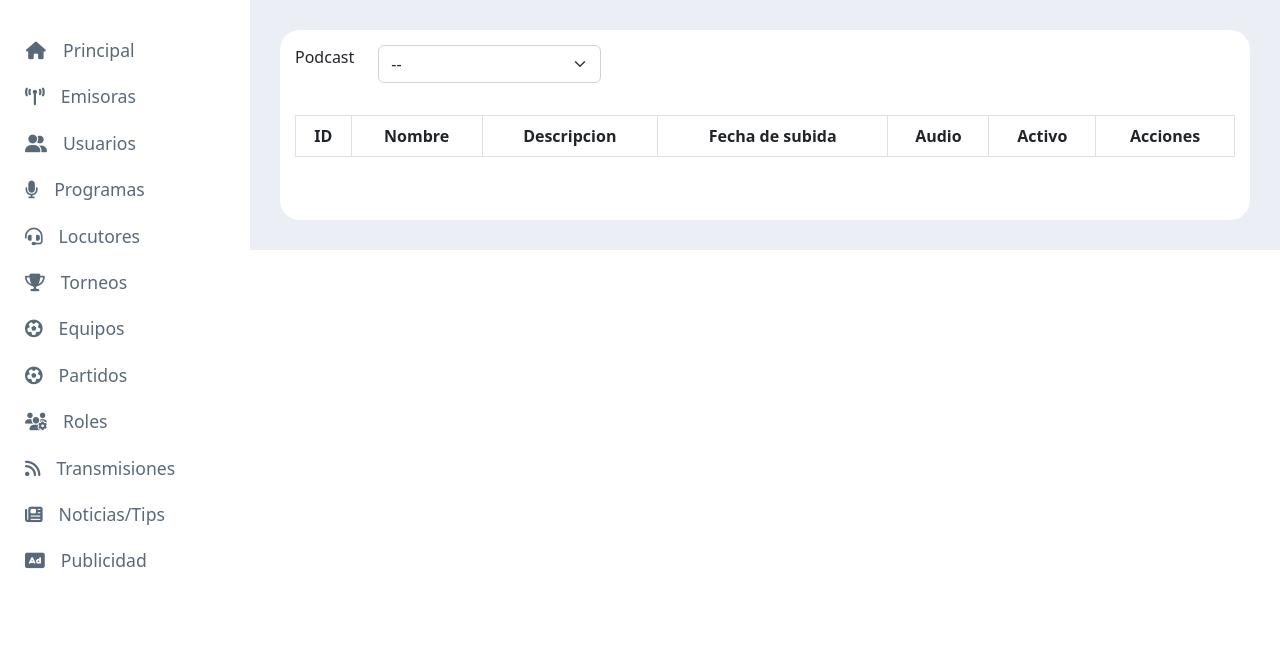
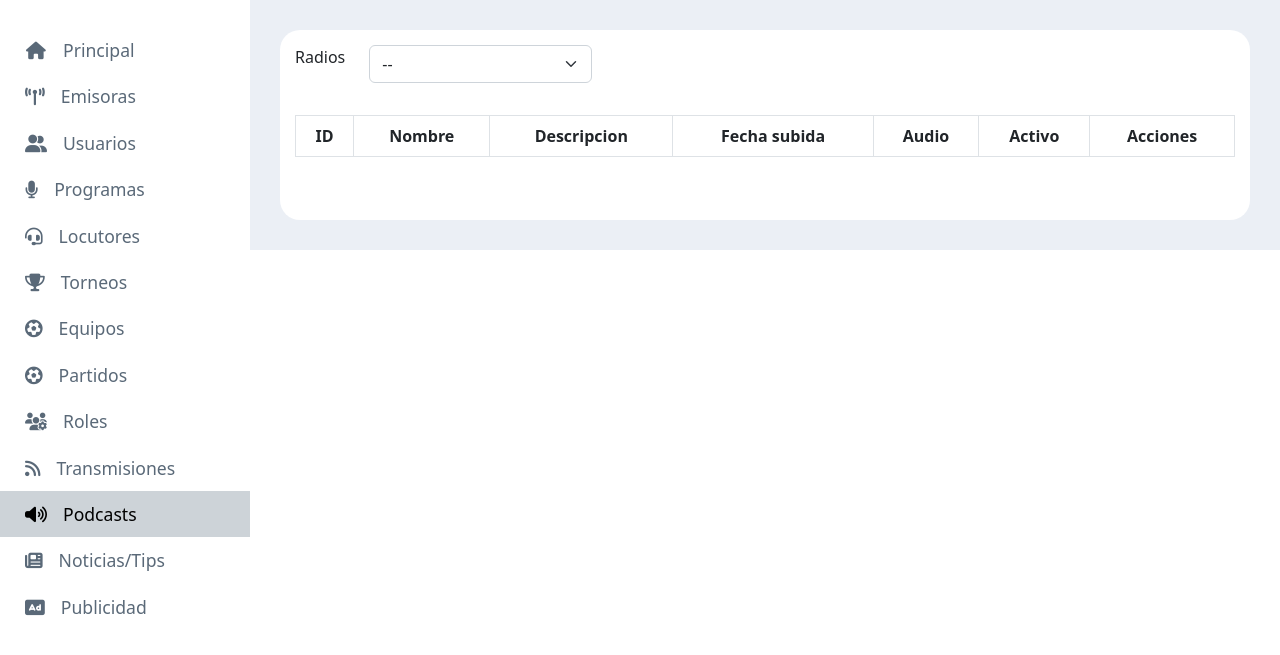
Before and after one commit to oscaresm98/appRadioCanela, a Django app: page /podcasts in a window 1280 px wide. Shown: the part 118-773 px from the top of the page. Run offline with Django 4.2, Linux system fonts and the light colour scheme; a user stored in the database is signed in; data comes from the database, SQL or seed files in the repository; both versions use the stored data as it was after the commit; lists and menus that the app fills with data are empty; some libraries are stand-ins or nearby versions.

Commit message:
Se agrego la opcion de agregar podcast

```diff
--- a/radioCanela/WebAdminRadio/static/webAdminRadio/js/datatable_podcasts.js
+++ b/radioCanela/WebAdminRadio/static/webAdminRadio/js/datatable_podcasts.js
@@ -30,14 +30,16 @@ function getSegmentos(emisora) {
         columnDefs: [
             { width: 10, targets: 0},
             { width: 200, targets: 1},
-            { width: 200, targets: 2},
-            { width: 250, targets: 3},
+            { width: 250, targets: 2},
+            { width: 150, targets: 4, render: function(data) {
+                return `${data.slice(0,10)}`;
+            }},
             { width: 250, targets: 4},
-            { width: 100, targets: 5},
-            { width: 150, className: "text-center", targets: 6, render: function(data){
-                return `<a href="/podcasts/` + data + `/editar" class="btn btn-success btn-sm" role="button"><i class="fas fa-pen mx-auto"></i></a>
-                        <a href="#" onclick="showWarning(` + data + `)" class="btn btn-danger btn-sm" role="button"><i class="fas fa-times mx-auto"></i></a>
-                        `
+            { width: 200, targets: 5},
+            { width: 250, className: "text-center", targets: 7, render: function(data){
+                return `<a href="/podcasts/` + data + `" class="btn btn-primary btn-sm" role="button"><i class="fas fa-eye mx-auto"></i></a>
+                        <a href="/podcasts/` + data + `/editar" class="btn btn-success btn-sm" role="button"><i class="fas fa-pen mx-auto"></i></a>
+                        <a href="#" onclick="showWarning(` + data + `)" class="btn btn-danger btn-sm" role="button"><i class="fas fa-times mx-auto"></i></a>`
             }},
         ],
     });
--- a/radioCanela/WebAdminRadio/templates/webAdminRadio/base_site.html
+++ b/radioCanela/WebAdminRadio/templates/webAdminRadio/base_site.html
@@ -51,10 +51,11 @@
             </li>
             {% comment %} <li>
                 <a class="action" href="{% url 'webadminradio:galeria' %}"><i class="fas fa-images"></i>Galeria</a>
+            </li>{% endcomment %}
+            <li>
+                <a class="action" href="{% url 'podcasts' %}"><i class="fas fa-volume-up"></i>Podcasts</a>
             </li>
-            <li>
-                <a class="action" href="{% url 'webadminradio:podcasts' %}"><i class="fas fa-volume-up"></i>Podcasts</a>
-            </li>
+            {% comment %}
             <li>
                 <a class="action" href="{% url 'webadminradio:sugerencias' %}"><i class="fas fa-edit"></i>Sugerencias</a>
             </li> {% endcomment %}
--- a/radioCanela/WebAdminRadio/templates/webAdminRadio/podcasts.html
+++ b/radioCanela/WebAdminRadio/templates/webAdminRadio/podcasts.html
@@ -10,7 +10,7 @@
     <link rel="stylesheet" type="text/css" href="{% static 'webAdminRadio/css/componentes/modal_info.css' %}">
 {% endblock %}
 {% block agregar_button %}
-    <a href="{% url 'agregar_podcasts' %}" class="btn btn-primary btn-md ms-auto action" role="button"><i class="fas fa-plus-circle"></i>Agregar Podcast</i></a>
+    <a href="{% url 'agregar_podcasts' %}" class="btn btn-primary btn-md ms-auto action" role="button"><i class="fas fa-plus-circle"></i>Agregar Podcast</a>
 {% endblock %}
 {% block content %}
     {% if messages %}
@@ -38,13 +38,13 @@
     <div claas="container-fluid">
         <div class="row">
             <div class="col-auto">
-                <label for="emisoraSelect">Podcast</label>
+                <label for="emisoraSelect">Radios</label>
             </div>
             <div class="col-4">
                 <select name="dia" id="emisoraSelect" class="form-select w-75">
                     <option selected disabled>--</option>
                     {% for emisora in emisoras %}
-                        <option value="{{ emisora.id }}">{{ emisora.id_radio.nombre }} {{ emisora.frecuencia_dial }}</option>
+                        <option value="{{ emisora.id }}">{{ emisora.id_radio.nombre }}</option>
                     {% endfor %}
                 </select>
             </div>
@@ -58,7 +58,7 @@
                     <th>ID</th>
                     <th>Nombre</th>
                     <th>Descripcion</th>
-                    <th>Fecha de subida</th>
+                    <th>Fecha subida</th>
                     <th>Audio</th>
                     <th>Activo</th>
                     <th>Acciones</th>
@@ -70,7 +70,7 @@
 {% block page_script %}
     <script type="text/javascript" charset="utf8" src="https://cdn.datatables.net/1.12.1/js/jquery.dataTables.min.js"></script>
     <script type="text/javascript" src="https://cdn.datatables.net/1.12.1/js/dataTables.bootstrap5.min.js"></script>
-    <script src="{% static 'webAdminRadio/js/datatable_podcasts.js.js' %}"></script>
+    <script src="{% static 'webAdminRadio/js/datatable_podcasts.js' %}"></script>
     <script src="{% static 'webAdminRadio/js/componentes/ModalInfoComponent.js' %}"></script>
     <script src="{% static 'webAdminRadio/js/componentes/BorrarComponent.js' %}"></script>
     <script>
```
Also changed, not shown: radioCanela/WebAdminRadio/forms.py (+9 -1 lines), radioCanela/WebAdminRadio/templates/webAdminRadio/agregar_podcast.html (+4 -4 lines), radioCanela/db.sqlite3.
